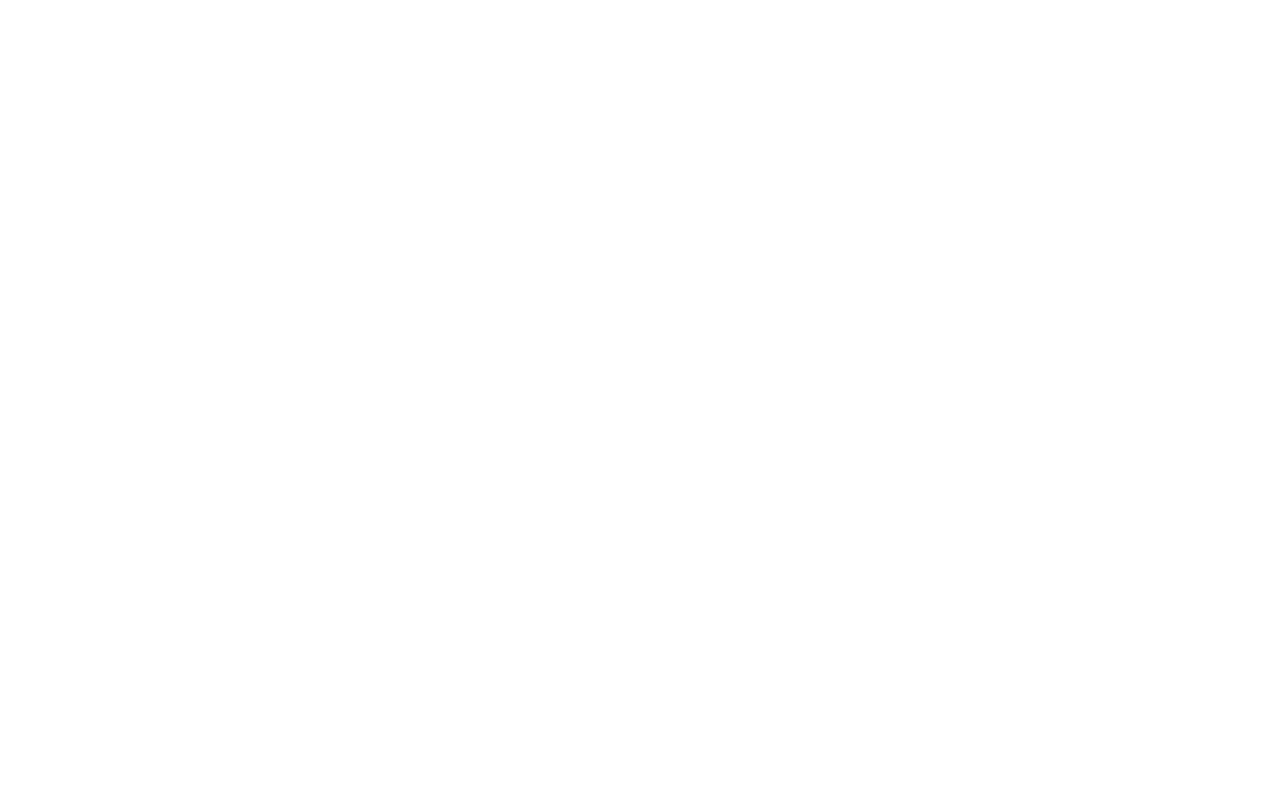
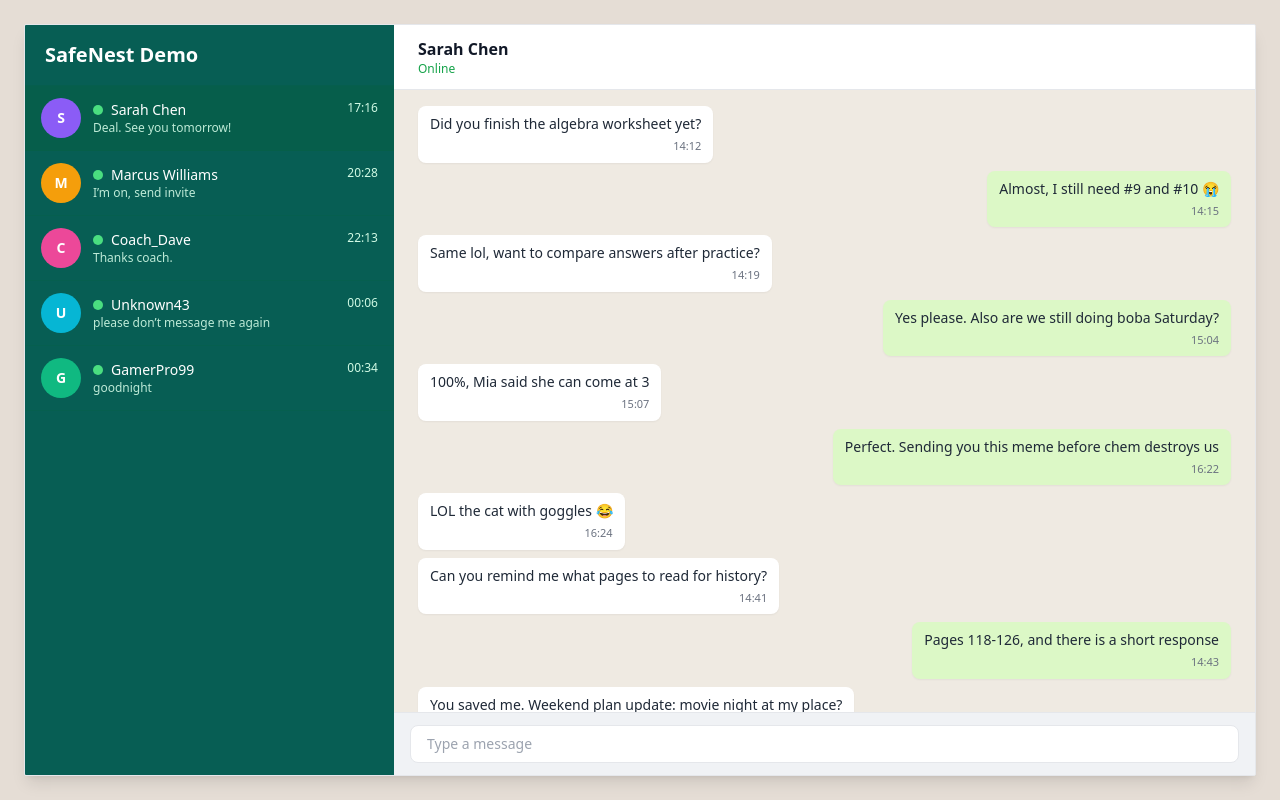
Before and after one commit to PhilixTheExplorer/foss-hack, a React (Vite) app in the folder packages/frontend/: page / in a window 1280 px wide. Built offline with nearby package versions, Linux system fonts and the light colour scheme.

Commit message:
replace App component with ChatApp in main entry point and enhance ChatApp with anomaly scoring and display features

```diff
--- a/packages/frontend/src/ChatApp.jsx
+++ b/packages/frontend/src/ChatApp.jsx
@@ -1,4 +1,6 @@
-import { useMemo, useState } from "react";
+import { useEffect, useMemo, useState } from "react";
+import scoreAll from "./anomalyScorer";
+import AnomalyBanner from "./components/AnomalyBanner";
 import simulationData from "./simulationData";
 
 const avatarColors = [
@@ -31,7 +33,13 @@ function getDefaultContactId(contacts) {
   return sarah?.id ?? contacts[0]?.id ?? "";
 }
 
-function ContactRow({ contact, active, onClick }) {
+function getLevelDotClass(level) {
+  if (level === "high") return "bg-red-500";
+  if (level === "medium") return "bg-yellow-400";
+  return "bg-green-400";
+}
+
+function ContactRow({ contact, active, onClick, level = "safe" }) {
   const lastMessage = getLastMessage(contact);
   const avatarLetter = contact.name.charAt(0).toUpperCase();
 
@@ -54,10 +62,14 @@ function ContactRow({ contact, active, onClick }) {
 
         <div className="min-w-0 flex-1">
           <div className="flex items-start justify-between gap-2">
-            <p className="truncate text-sm font-medium text-white">{contact.name}</p>
-            <span className="shrink-0 text-xs text-emerald-100">
-              {lastMessage?.time ?? ""}
-            </span>
+            <div className="flex min-w-0 items-center gap-2">
+              <span
+                className={`h-2.5 w-2.5 shrink-0 rounded-full ${getLevelDotClass(level)}`}
+                aria-hidden="true"
+              />
+              <p className="truncate text-sm font-medium text-white">{contact.name}</p>
+            </div>
+            <span className="shrink-0 text-xs text-emerald-100">{lastMessage?.time ?? ""}</span>
           </div>
 
           <p className="truncate text-xs text-emerald-100/90">
@@ -91,11 +103,40 @@ export default function ChatApp() {
   const [activeContactId, setActiveContactId] = useState(() =>
     getDefaultContactId(contacts)
   );
+  const [scoreResults, setScoreResults] = useState({});
+  const [dismissedContacts, setDismissedContacts] = useState(() => new Set());
+  const [reportingContact, setReportingContact] = useState(null);
+
+  useEffect(() => {
+    setScoreResults(scoreAll(contacts));
+  }, [contacts]);
 
   const activeContact = useMemo(
     () => contacts.find((contact) => contact.id === activeContactId) ?? contacts[0],
     [activeContactId, contacts]
   );
+
+  const activeScoreResult = scoreResults[activeContact?.id] ?? {
+    score: 0,
+    level: "safe",
+    reasons: []
+  };
+
+  const shouldShowBanner =
+    activeScoreResult.level !== "safe" && !dismissedContacts.has(activeContact?.id);
+
+  const handleDismiss = () => {
+    if (!activeContact?.id) return;
+    setDismissedContacts((previous) => {
+      const next = new Set(previous);
+      next.add(activeContact.id);
+      return next;
+    });
+  };
+
+  const handleReport = () => {
+    setReportingContact(activeContact ?? null);
+  };
 
   return (
     <div className="min-h-screen bg-[#e5ddd5] p-6">
@@ -111,6 +152,7 @@ export default function ChatApp() {
                 key={contact.id}
                 contact={contact}
                 active={contact.id === activeContact?.id}
+                level={scoreResults[contact.id]?.level ?? "safe"}
                 onClick={() => setActiveContactId(contact.id)}
               />
             ))}
@@ -125,11 +167,22 @@ export default function ChatApp() {
             </div>
           </header>
 
+          {shouldShowBanner && (
+            <AnomalyBanner
+              level={activeScoreResult.level}
+              reasons={activeScoreResult.reasons}
+              onDismiss={handleDismiss}
+              onReport={handleReport}
+            />
+          )}
+
           <div className="flex-1 overflow-y-auto px-6 py-4">
             {activeContact?.messages?.map((message) => (
               <MessageBubble key={message.id} message={message} />
             ))}
           </div>
+
+          {reportingContact && <div className="hidden" aria-hidden="true" />}
 
           <div className="border-t border-gray-200 bg-[#f0f2f5] px-4 py-3">
             <input
--- a/packages/frontend/src/main.jsx
+++ b/packages/frontend/src/main.jsx
@@ -2,9 +2,10 @@ import React from 'react';
 import ReactDOM from 'react-dom/client';
 import App from './App';
 import './index.css';
+import ChatApp from './ChatApp';
 
 ReactDOM.createRoot(document.getElementById('root')).render(
   <React.StrictMode>
-    <App />
+    <ChatApp />
   </React.StrictMode>
 );
```
